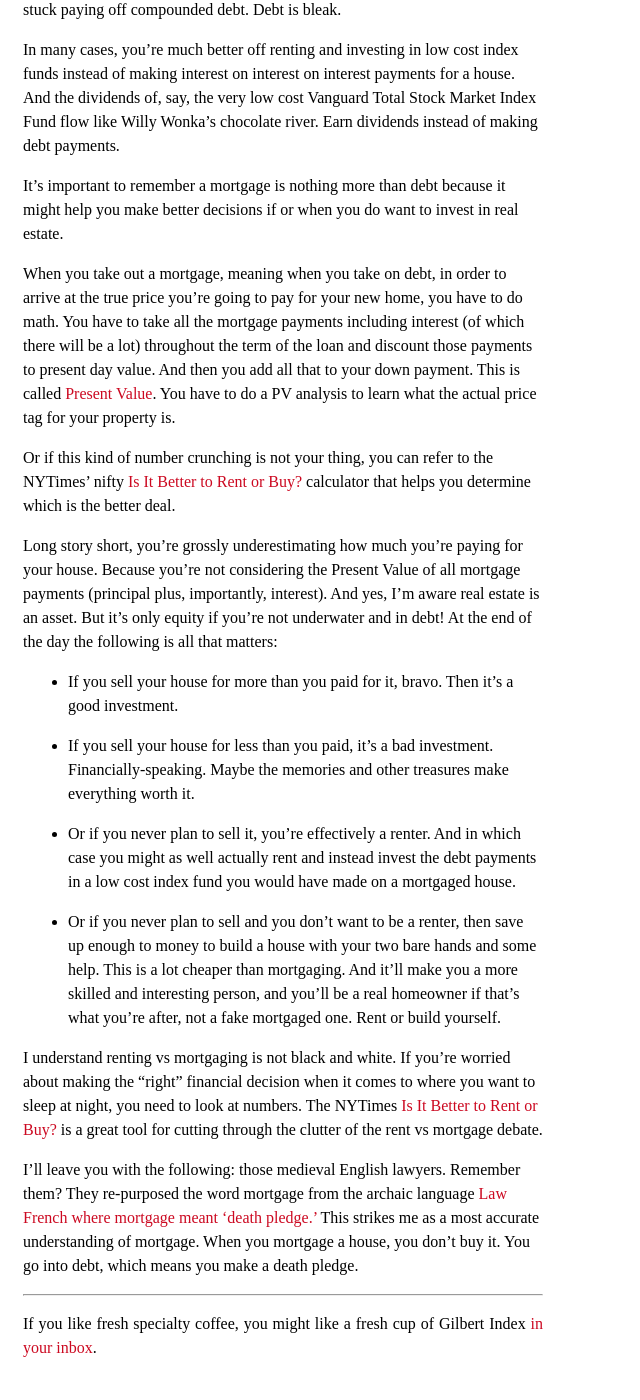
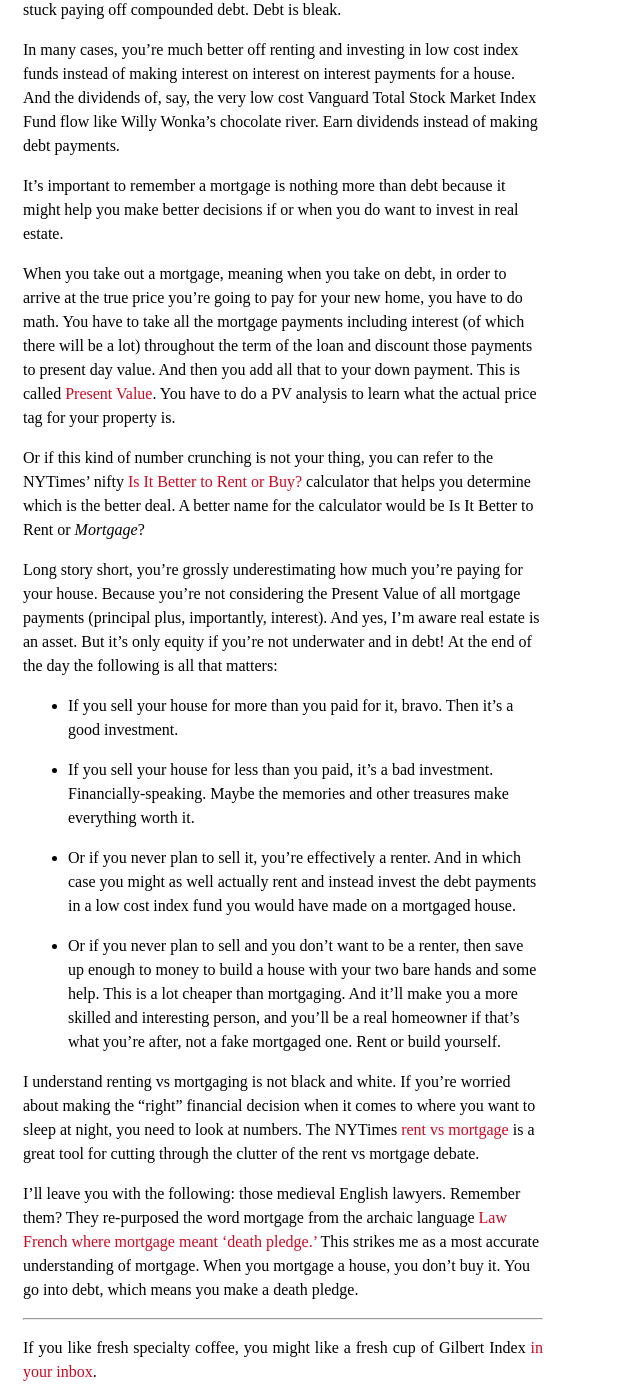
Before and after one commit to danilosierrac/gilbert-index, a Jekyll site: the page built from _posts/2017-03-06-mortgage-is-debt.md, in a window 1280 px wide and 1400 px high, scrolled down 1411 px. Shown: the whole window, without its empty margins (0-640 px from the left). Built offline with Jekyll 4.4.1, drawn with Linux system fonts in a browser that asks for light colours; before the commit the page ends 2787 px from its top, so only the background shows below that.

Commit message:
article: Edited Mortgage is Debt

```diff
--- a/_posts/2017-03-06-mortgage-is-debt.md
+++ b/_posts/2017-03-06-mortgage-is-debt.md
@@ -43,7 +43,7 @@ It’s important to remember a mortgage is nothing more than debt because it mig
 
 When you take out a mortgage, meaning when you take on debt, in order to arrive at the true price you're going to pay for your new home, you have to do math. You have to take all the mortgage payments including interest (of which there will be a lot) throughout the term of the loan and discount those payments to present day value. And then you add all that to your down payment. This is called [Present Value](http://www.investopedia.com/terms/p/presentvalue.asp). You have to do a PV analysis to learn what the actual price tag for your property is.
 
-Or if this kind of number crunching is not your thing, you can refer to the NYTimes' nifty [Is It Better to Rent or Buy?](https://www.nytimes.com/interactive/2014/upshot/buy-rent-calculator.html) calculator that helps you determine which is the better deal.
+Or if this kind of number crunching is not your thing, you can refer to the NYTimes' nifty [Is It Better to Rent or Buy?](https://www.nytimes.com/interactive/2014/upshot/buy-rent-calculator.html) calculator that helps you determine which is the better deal. A better name for the calculator would be Is It Better to Rent or *Mortgage*?
 
 Long story short, you're grossly underestimating how much you're paying for your house. Because you're not considering the Present Value of all mortgage payments (principal plus, importantly, interest). And yes, I'm aware real estate is an asset. But it’s only equity if you’re not underwater and in debt! At the end of the day the following is all that matters:
 
@@ -55,6 +55,6 @@ Long story short, you're grossly underestimating how much you're paying for your
 
 * Or if you never plan to sell and you don't want to be a renter, then save up enough to money to build a house with your two bare hands and some help. This is a lot cheaper than mortgaging. And it’ll make you a more skilled and interesting person, and you’ll be a real homeowner if that’s what you’re after, not a fake mortgaged one. Rent or build yourself.
 
-I understand renting vs mortgaging is not black and white. If you’re worried about making the “right” financial decision when it comes to where you want to sleep at night, you need to look at numbers. The NYTimes [Is It Better to Rent or Buy?](https://www.nytimes.com/interactive/2014/upshot/buy-rent-calculator.html) is a great tool for cutting through the clutter of the rent vs mortgage debate.
+I understand renting vs mortgaging is not black and white. If you’re worried about making the “right” financial decision when it comes to where you want to sleep at night, you need to look at numbers. The NYTimes [rent vs mortgage](https://www.nytimes.com/interactive/2014/upshot/buy-rent-calculator.html) is a great tool for cutting through the clutter of the rent vs mortgage debate.
 
 I'll leave you with the following: those medieval English lawyers. Remember them? They re-purposed the word mortgage from the archaic language [Law French where mortgage meant 'death pledge.’](https://en.wikipedia.org/wiki/Mortgage_loan) This strikes me as a most accurate understanding of mortgage. When you mortgage a house, you don't buy it. You go into debt, which means you make a death pledge.
```
